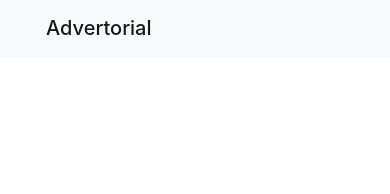
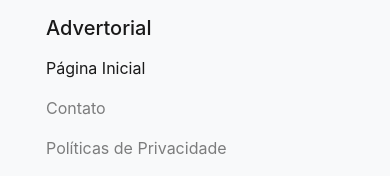
Before and after one commit to erospowe1/materia, a plain HTML site: page index.html in a window 390 px wide. Drawn offline with nearby package versions, Linux system fonts and the light colour scheme.

Commit message:
Update index.html

```diff
--- a/index.html
+++ b/index.html
@@ -16,7 +16,18 @@
         <div class="col-md-6">
           <span class="navbar-brand mb-0 h1">Advertorial</span>
         </div>
-        <div class="col-md-6"></div>
+        <div class="col-md-6">
+          <ul class="navbar-nav mr-auto">
+            <li class="nav-item active">
+              <a class="nav-link" href="#">Página Inicial</a>
+            </li>
+            <li class="nav-item">
+              <a class="nav-link" href="#">Contato</a>
+            </li>
+            <li class="nav-item">
+              <a class="nav-link" href="#">Políticas de Privacidade</a>
+            </li>
+        </div>
       </div>
     </nav>
 
```
